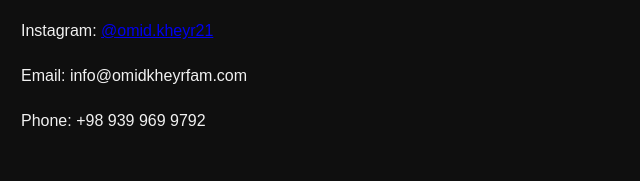
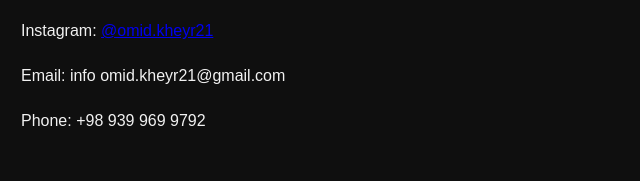
Before and after one commit to omidkheyr21/12, a plain HTML site: page en.html in a window 1280 px wide. Shown: the part 1223-1404 px from the top of the page, 219-859 px from the left. Drawn offline with Linux system fonts and the light colour scheme.

Commit message:
Update en.html

```diff
--- a/en.html
+++ b/en.html
@@ -56,7 +56,7 @@
   <section id="connections">
     <h2>Connections</h2>
     <p>Instagram: <a href="https://instagram.com/omid.kheyr21">@omid.kheyr21</a></p>
-    <p>Email: info@omidkheyrfam.com</p>
+    <p>Email: info omid.kheyr21@gmail.com</p>
     <p>Phone: +98 939 969 9792</p>
   </section>
   <footer>© 2025 Omid Kheyrfam | Crafted with passion for flavor and identity</footer>
```
